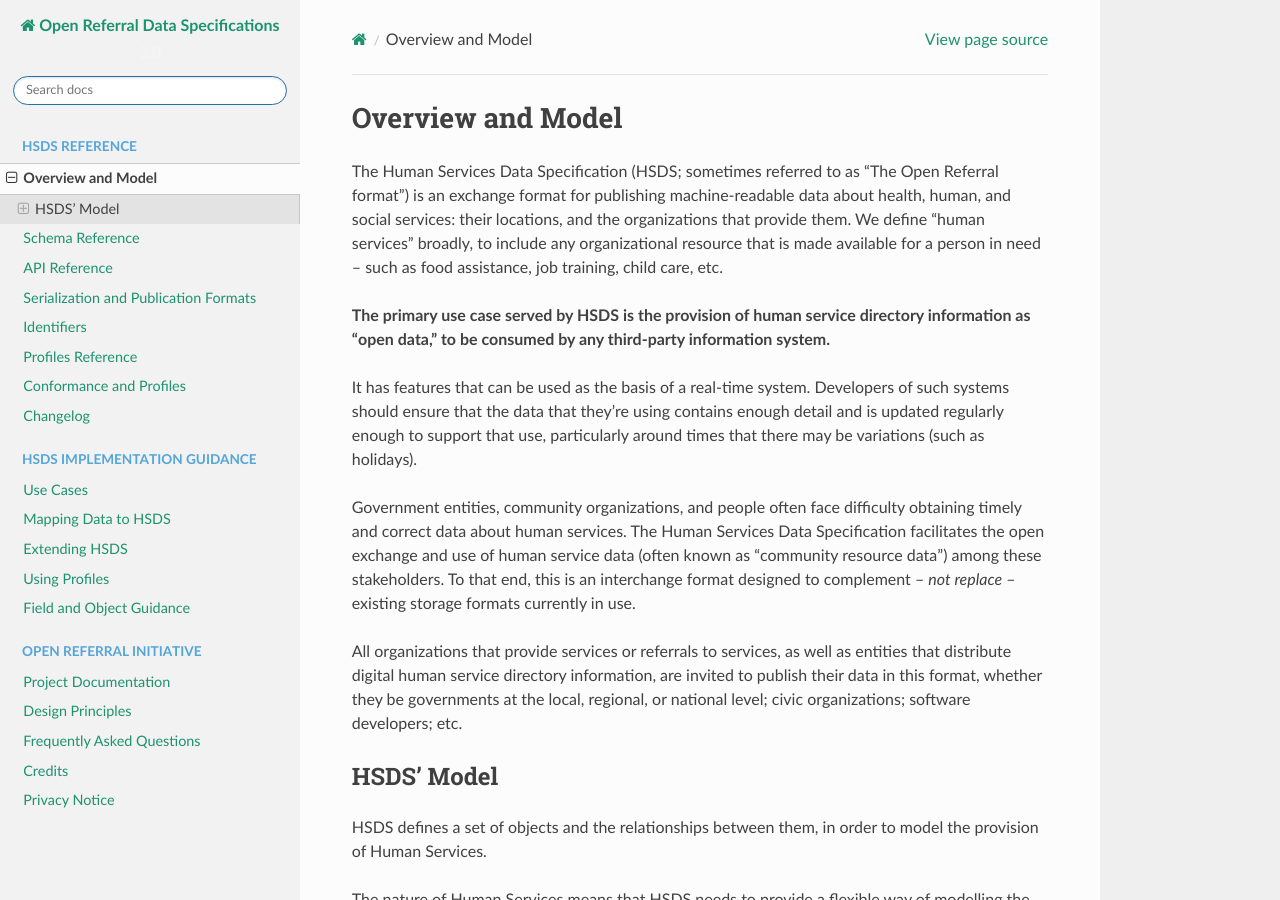
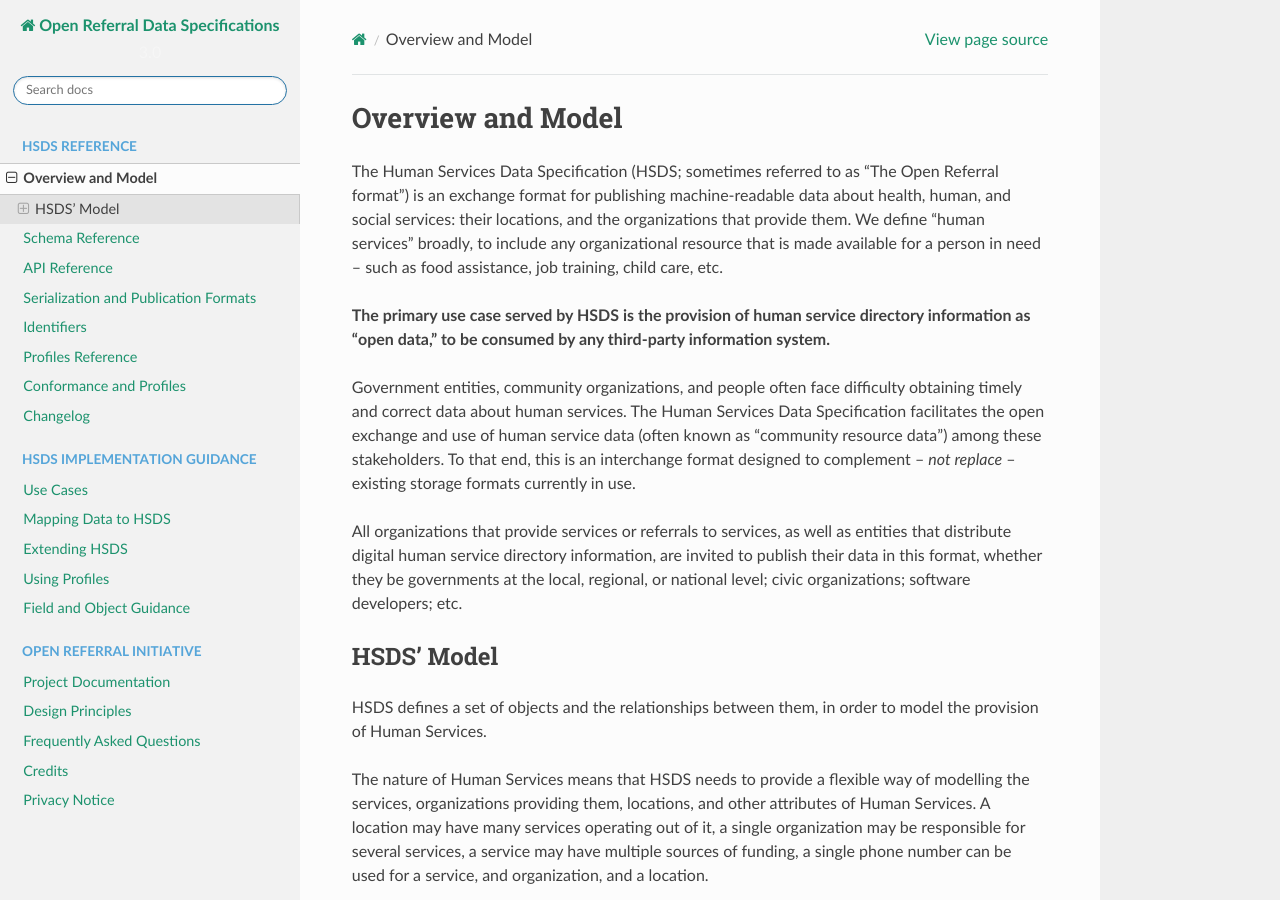
Before and after one commit to openreferral/specification, a Sphinx documentation site: the page built from docs/hsds/overview.md, in a window 1280 px wide and 900 px high. Built offline with Sphinx 7.4.7 and the Read the Docs theme 2.0.0, drawn with Linux system fonts in a browser that asks for light colours; a script that is not in the unit is left out; comment, search, counter and statistics services are not loaded.

Commit message:
Deleted unhelpful paragraph

```diff
--- a/docs/hsds/overview.md
+++ b/docs/hsds/overview.md
@@ -4,8 +4,6 @@ Overview and Model
 The Human Services Data Specification (HSDS; sometimes referred to as "The Open Referral format") is an exchange format for publishing machine-readable data about health, human, and social services: their locations, and the organizations that provide them. We define "human services" broadly, to include any organizational resource that is made available for a person in need – such as food assistance, job training, child care, etc.
 
 **The primary use case served by HSDS is the provision of human service directory information as "open data," to be consumed by any third-party information system.**
-
-It has features that can be used as the basis of a real-time system. Developers of such systems should ensure that the data that they're using contains enough detail and is updated regularly enough to support that use, particularly around times that there may be variations (such as holidays).
 
 Government entities, community organizations, and people often face difficulty obtaining timely and correct data about human services. The Human Services Data Specification facilitates the open exchange and use of human service data (often known as "community resource data") among these stakeholders. To that end, this is an interchange format designed to complement – _not replace_ – existing storage formats currently in use.
 
```
